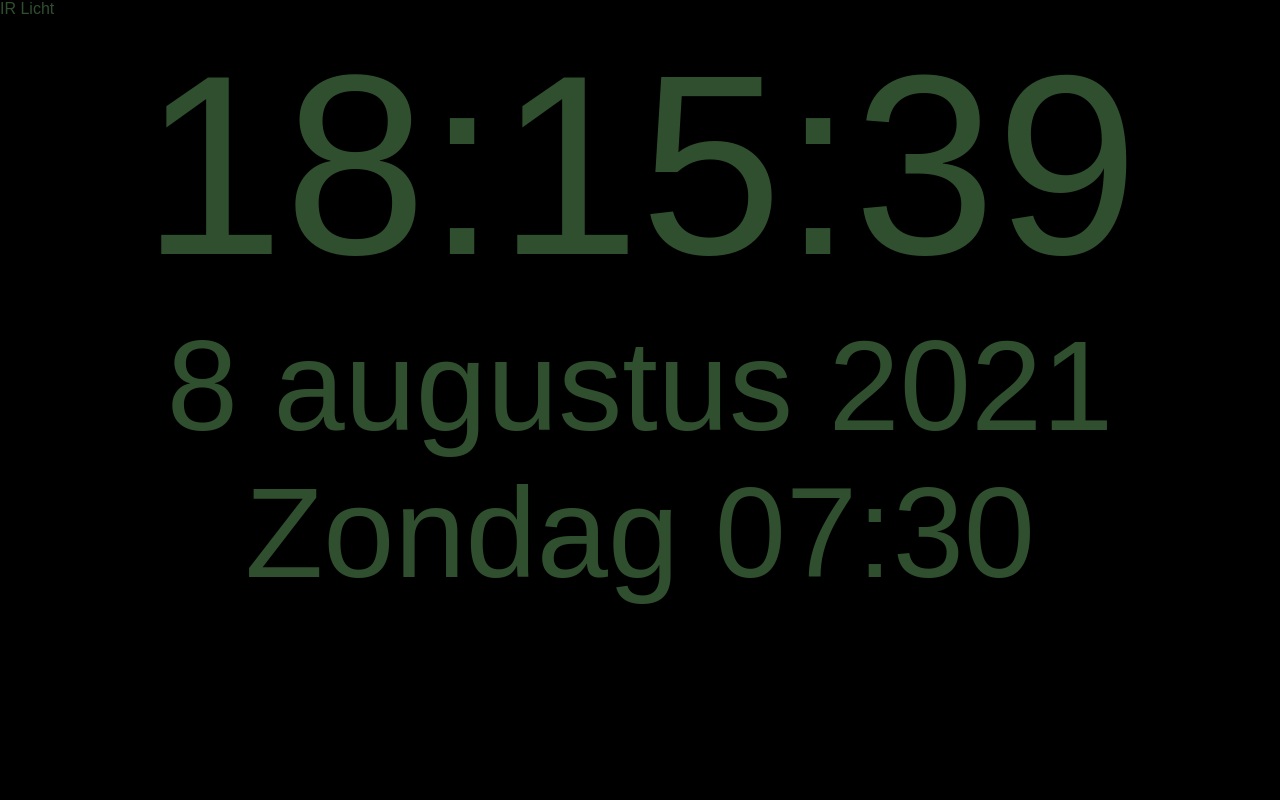
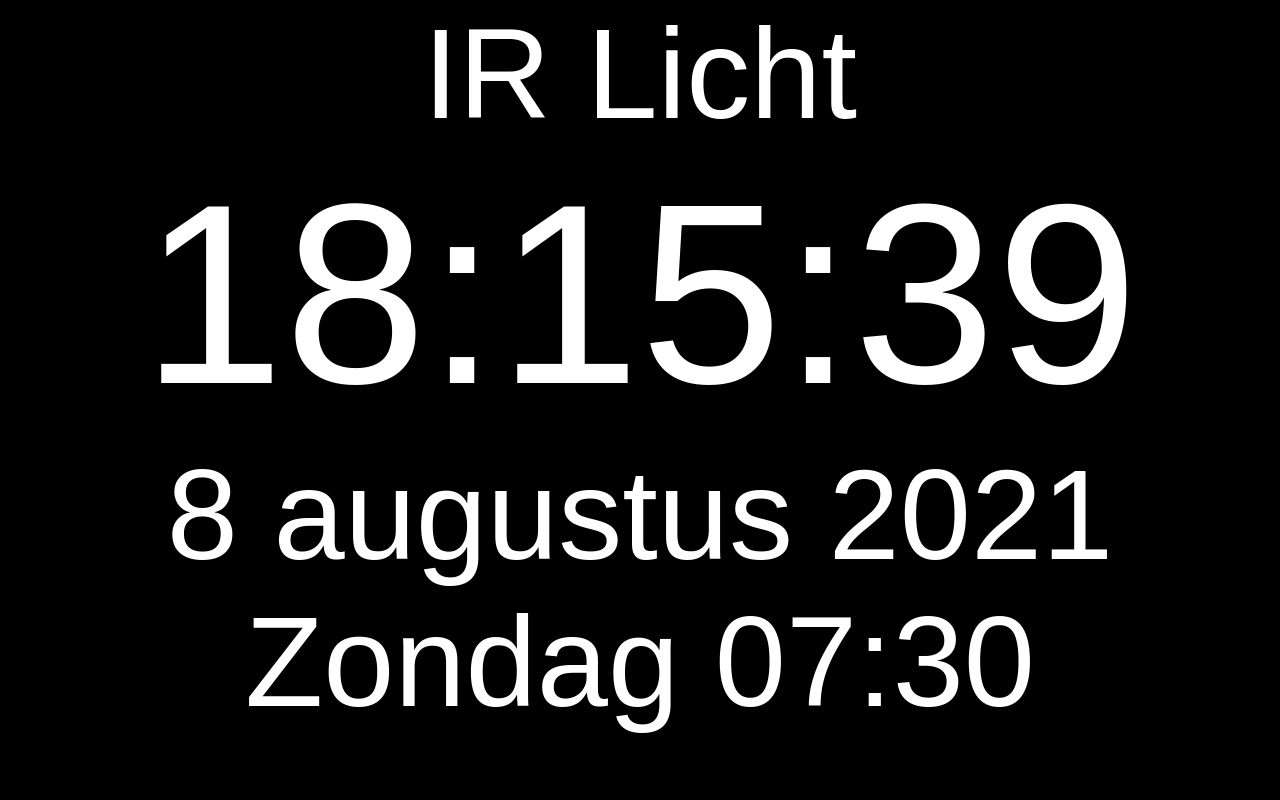
Before and after one commit to pindanet/Raspberry, a PHP site: page / in a window 1280 px wide. Run offline with PHP 8.4, Linux system fonts and the light colour scheme.

Commit message:
Update index.css

```diff
--- a/domoticaSlave/var/www/html/index.css
+++ b/domoticaSlave/var/www/html/index.css
@@ -2,17 +2,17 @@ body {
   margin: 0;
   padding: 0;
   background-color: black;
-  color: #2F4F2F;
+  color: white;
   font-family: sans-serif;
 }
 a {
-  color: #2F4F2F;
+  color: white;
   text-decoration: none;
 }
 body::-webkit-scrollbar {
   display: none;
 }
-#clockday, #clockdate, #radio {
+#clockday, #clockdate {
   font-size: 10vw;
   text-align: center;
 }
@@ -21,3 +21,7 @@ body::-webkit-scrollbar {
   text-align: center;
 /*  line-height: 99%; */
 }
+#buttons {
+  font-size: 10vw;
+  text-align: center;
+}
```
